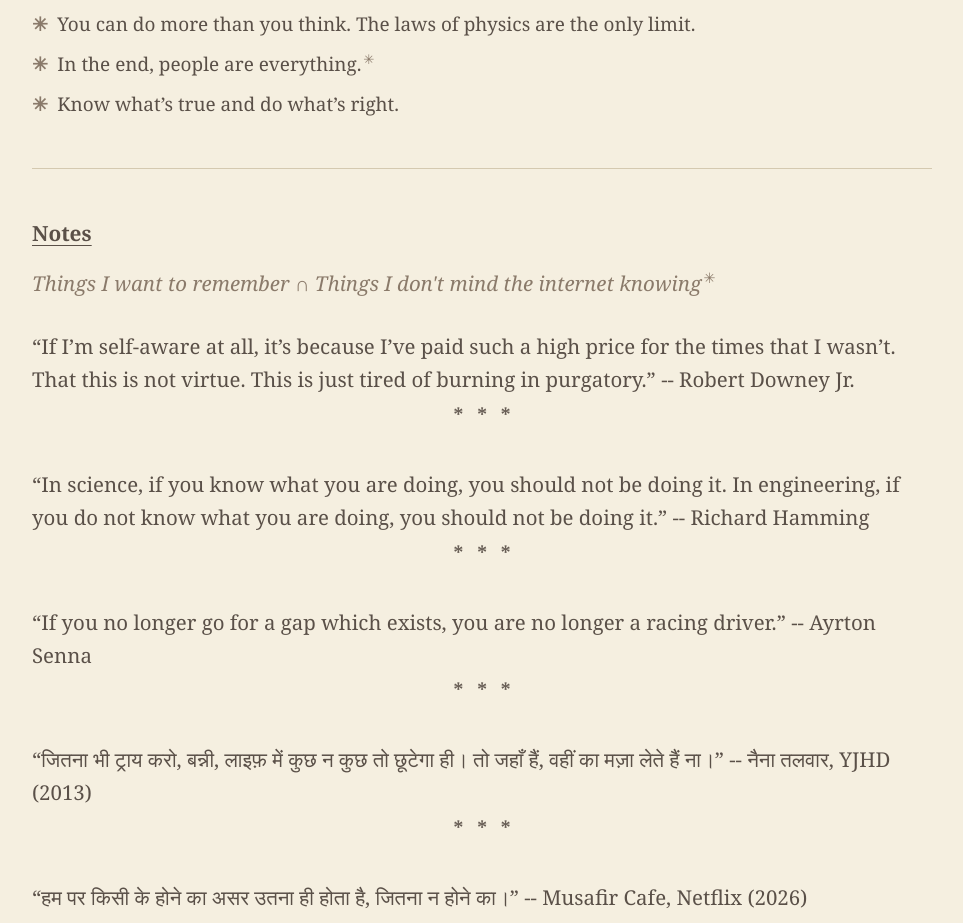
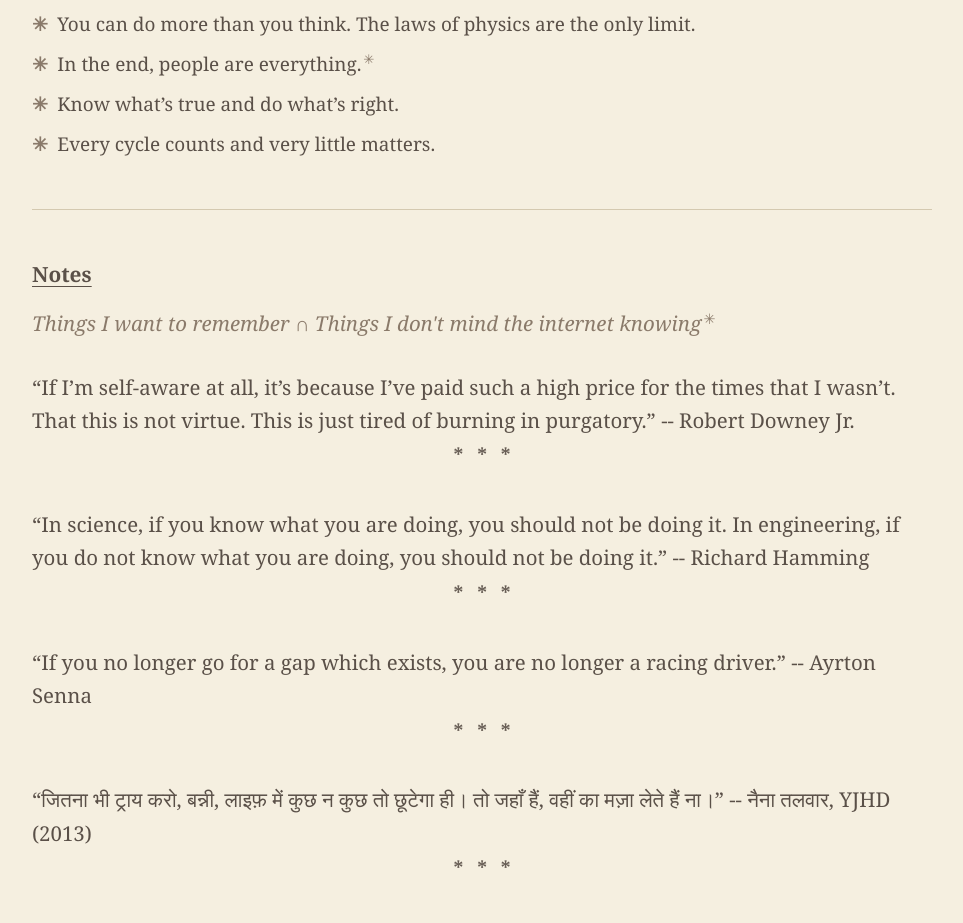
Before and after one commit to notsheesh/notsheesh.github.io, a React (Vite) app: page / in a window 1280 px wide. Shown: the part 1080-2003 px from the top of the page, without its empty margins (248-1211 px from the left). Built offline with nearby package versions, Linux system fonts and the light colour scheme; a web font is replaced by a local one.

Commit message:
add cycle count belief

```diff
--- a/src/sections/Beliefs.jsx
+++ b/src/sections/Beliefs.jsx
@@ -27,6 +27,7 @@ const BELIEFS = [
     </PeakTrigger>
   </>,
   'Know what’s true and do what’s right.',
+  'Every cycle counts and very little matters.',
 ]
 
 export default function Beliefs() {
```
